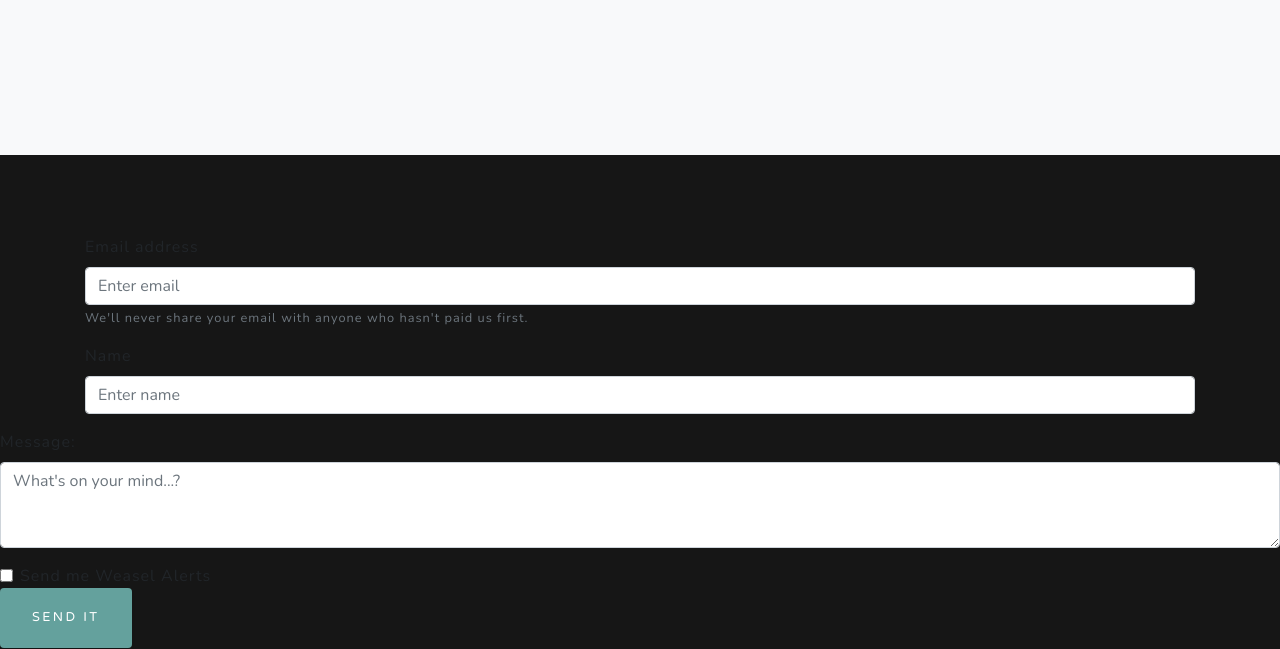
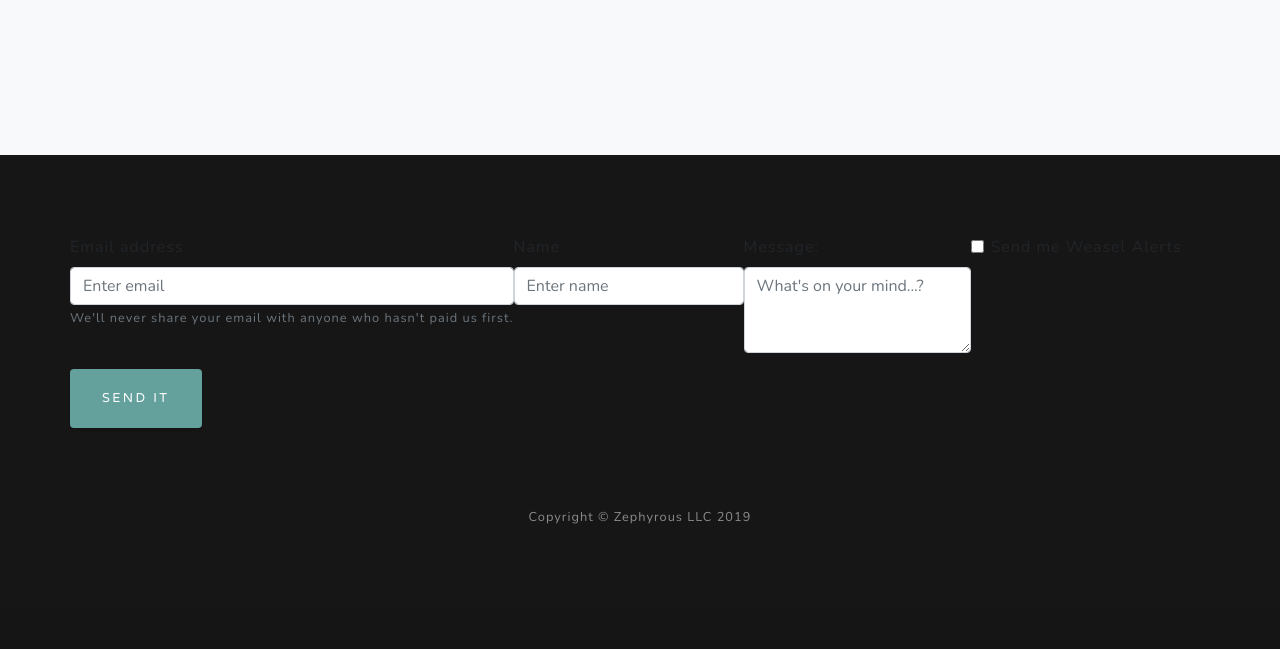
Before and after one commit to longn5/car-weasel, a Django app: page / in a window 1280 px wide. Shown: the part 3307-3956 px from the top of the page. After the commit the page ends 3831 px from the top, so only its background shows below. Run offline with Django 3.2, Linux system fonts and the light colour scheme; some libraries are stand-ins or nearby versions.

Commit message:
Contact form styling fixes

```diff
--- a/product_page/templates/greyscale.html
+++ b/product_page/templates/greyscale.html
@@ -153,7 +153,7 @@
 {% block contact_section %}
 <section id="contact" class="contact-section bg-black">
   <div class="container">
-      <form>
+      <form class="row">
           <div class="form-group">
             <label for="InputEmail">Email address</label>
             <input type="email" class="form-control" id="InputEmail" aria-describedby="emailHelp" placeholder="Enter email">
@@ -162,12 +162,10 @@
           <div class="form-group">
               <label for="InputName">Name</label>
               <input type="text" class="form-control" id="InputName" aria-describedby="nameHelp" placeholder="Enter name">
-            </div>
           </div>
           <div class="form-group">
               <label for="InputMessage">Message:</label>
               <textarea class="form-control" id="InputMessage" rows="3" placeholder="What's on your mind...?"></textarea>
-            </div>
           </div>
           <div class="form-check">
             <input type="checkbox" class="form-check-input" id="exampleCheck1">
```
